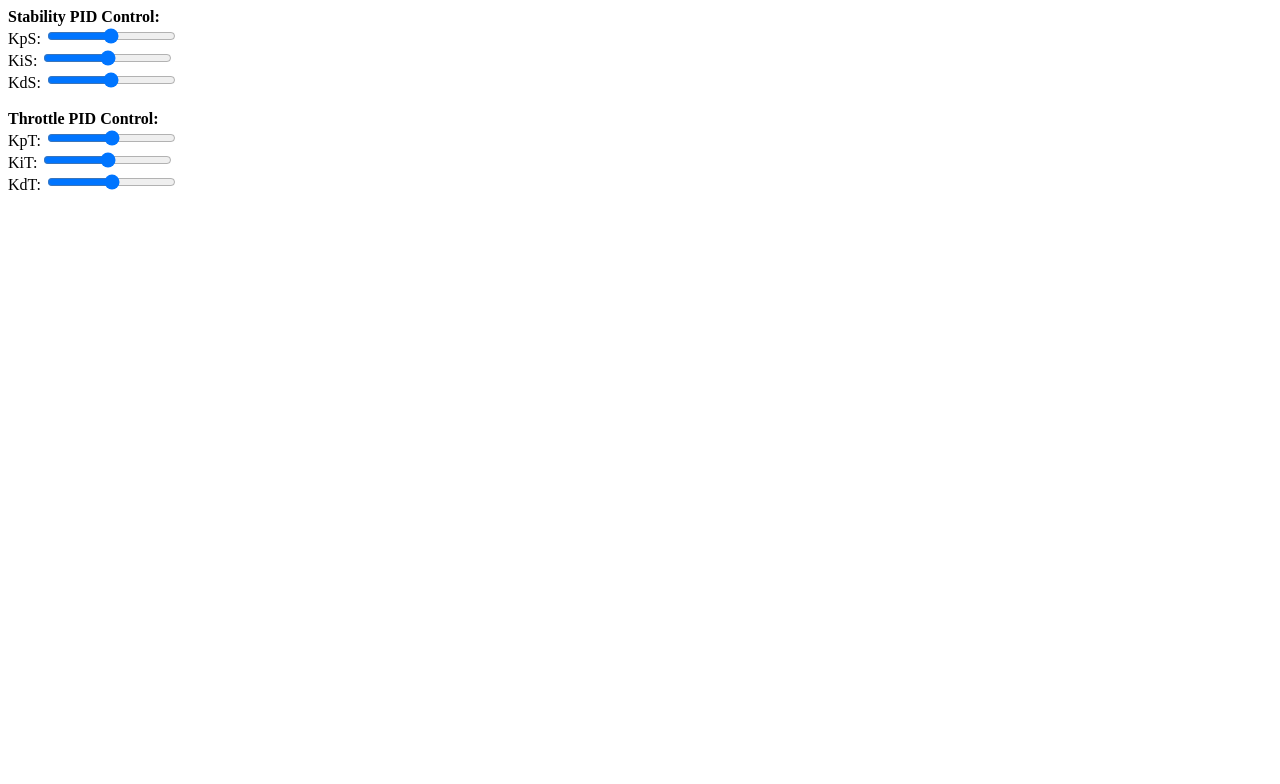
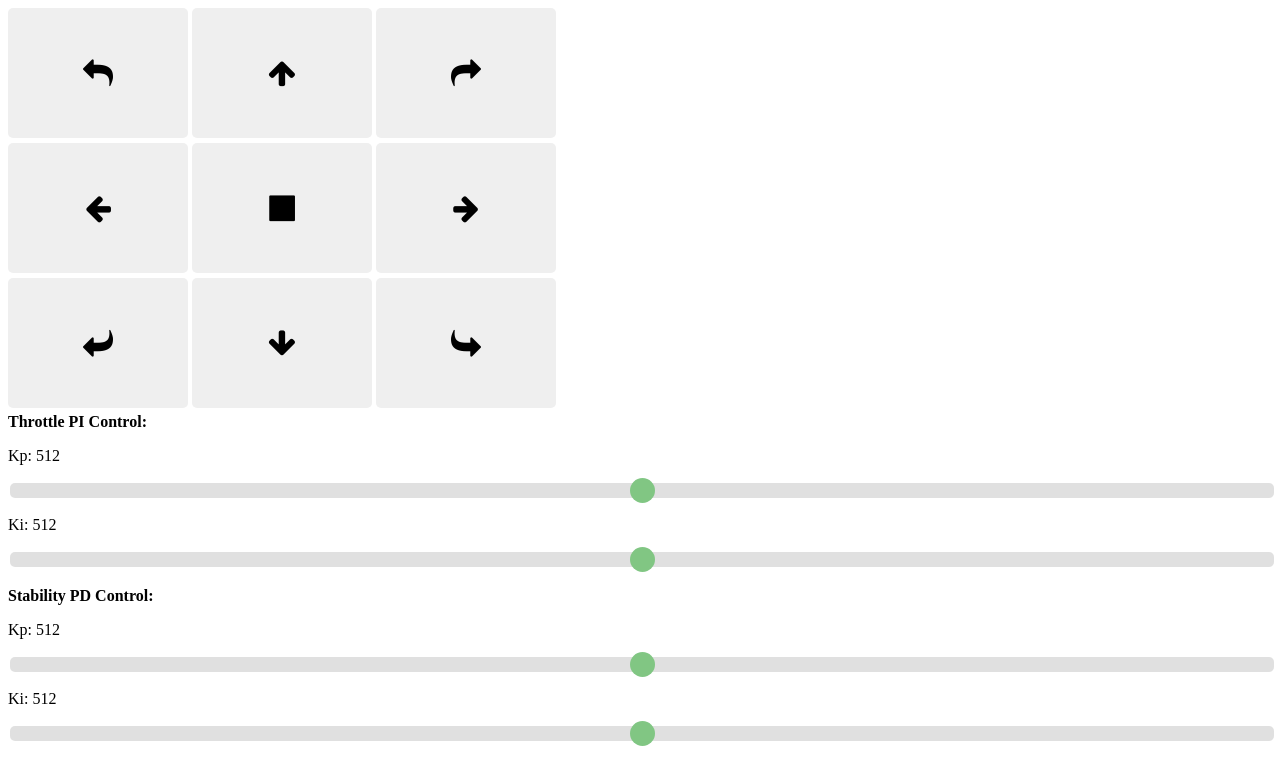
Before and after one commit to WuNoir/LP_Robot, a plain HTML site: page data/index.html in a window 1280 px wide. Drawn offline with Linux system fonts and the light colour scheme.

Commit message:
web interface refresh
reorganizing main file
refreshing web interface

```diff
--- a/data/index.html
+++ b/data/index.html
@@ -1,5 +1,59 @@
 <html>
 <head>
+<meta name="viewport" content="height=device-height, initial-scale=1.0, maximum-scale=1.0, user-scalable=no">
+<link rel="stylesheet" href="https://cdnjs.cloudflare.com/ajax/libs/font-awesome/4.7.0/css/font-awesome.min.css">
+<style type="text/css">
+.btn-command
+{
+font-size: 30px;
+border : none;
+border-radius : 5px;
+width:30%;
+padding: 50px 30px;
+}
+.row
+{
+margin-bottom:5px;
+min-height:100px ;
+max-width:600px;
+}
+.slidecontainer {
+    width: 100%;
+}
+.slider {
+    -webkit-appearance: none;
+    width: 100%;
+    height: 15px;
+    border-radius: 5px;
+    background: #d3d3d3;
+    outline: none;
+    opacity: 0.7;
+    -webkit-transition: .2s;
+    transition: opacity .2s;
+}
+
+.slider:hover {
+    opacity: 1;
+}
+
+.slider::-webkit-slider-thumb {
+    -webkit-appearance: none;
+    appearance: none;
+    width: 25px;
+    height: 25px;
+    border-radius: 50%;
+    background: #4CAF50;
+    cursor: pointer;
+}
+
+.slider::-moz-range-thumb {
+    width: 25px;
+    height: 25px;
+    border-radius: 50%;
+    background: #4CAF50;
+    cursor: pointer;
+}
+</style>
 <script>
 var connection = new WebSocket('ws://'+location.hostname+':81/', ['arduino']);
 connection.onopen = function(){
@@ -14,7 +68,7 @@ connection.onmessage = function(e){
     console.log('Server: ', e.data);
 };
 
-// context is string STABILITY or Throttle
+// context is string STABILITY or THROTTLE
 // kp, ki, kd  are 8bit values of the sliders
 function SendPIDValues( command, kp, ki, kd )
 {
@@ -29,7 +83,25 @@ function SendPIDValues( command, kp, ki, kd )
 
 }
 
-function sendStabilityPID(){
+// function to send direction for the robot remote controls
+// Context = "DIRECTION"
+// direction code
+// 7 9 8
+// 4 5 6
+// 1 2 3
+
+function SendRobotDirection ( directionCode)
+{
+	var msg = {
+    Context: "DIRECTION",
+    DIR : directionCode
+  };
+
+  connection.send(JSON.stringify(msg));
+
+}
+
+/*function sendStabilityPID(){
     var KpS = parseInt(document.getElementById('KpS').value).toString(16);
     var KiS = parseInt(document.getElementById('KiS').value).toString(16);
     var KdS = parseInt(document.getElementById('KdS').value).toString(16);
@@ -70,21 +142,87 @@ function sendThrottlePID(){
     var pidT = 'T'+KpT+KiT+KdT;
     console.log('ThrottlePID: ' + pidT);
     connection.send(pidT);
-}
+}*/
 </script>
 </head>
 <body>
+<div class = "row">
+			<button id='upleft' name="direction" value="upleft" class="btn-command" > <i class="fa fa-reply"></i>
+			</button>
+			<button id='up' name="direction" value="up" class="btn-command"  > <i class="fa fa-arrow-up"></i>
+			</button>
+			<button id='upright' name="direction" value="upright" class="btn-command"  > <i class="fa fa-share"></i>
+			</button>
+</div>
+<div class = "row">
+			<button id='left' name="direction" value="left" class="btn-command" > <i class="fa fa-arrow-left"></i>
+			</button>
+			<button id='stop' name="direction" value="stop" class="btn-command"  > <i class="fa fa-stop"></i>
+			</button>
+			<button id='right' name="direction" value="right" class="btn-command"  > <i class="fa fa-arrow-right"></i>
+			</button>
+</div>
+<div class = "row">
+			<button id='downleft' name="direction" value="downleft" class="btn-command" > <i class="fa fa-share fa-rotate-180"></i>
+			</button>
+			<button id='down' name="direction" value="down" class="btn-command"  > <i class="fa fa-arrow-down"></i>
+			</button>
+			<button id='downright' name="direction" value="downright" class="btn-command"  > <i class="fa fa-reply fa-rotate-180"></i>
+			</button>
+</div>
 
+<b>Throttle PI Control:</b><br/>
+<div class="slidecontainer">
+  <p>Kp: <span id="KpT"></span></p>
+  <input type="range" min="0" max="1023" value="512" class="slider" id="KpTRange" onchange="SendPIDValues( "THROTTLE",KpT,KiT,KdT );" >
+</div>
+<div class="slidecontainer">
+  <p>Ki: <span id="KiT"></span></p>
+  <input type="range" min="0" max="1023" value="512" class="slider" id="KiTRange" onchange="SendPIDValues( "THROTTLE",KpT,KiT,KdT );" >
+</div>
 
+<br/>
+<b>Stability PD Control:</b><br/>
+<div class="slidecontainer">
+  <p>Kp: <span id="KpS"></span></p>
+  <input type="range" min="0" max="1023" value="512" class="slider" id="KpSRange" onchange="SendPIDValues( "STABILITY",KpS,KiS,KdS );" >
+</div>
+<div class="slidecontainer">
+  <p>Ki: <span id="KdS"></span></p>
+  <input type="range" min="0" max="1023" value="512" class="slider" id="KdSRange" onchange="SendPIDValues( "STABILITY",KpS,KiS,KdS );" >
+</div>
 
-<b>Stability PID Control:</b><br/>
-KpS: <input id="KpS" type="range" min="0" max="1023" step="1" onchange="SendPIDValues( STABILITY,KpS,KiS,KdS );" /><br/>
-KiS: <input id="KiS" type="range" min="0" max="1023" step="1" onchange="SendPIDValues( STABILITY,KpS,KiS,KdS );" /><br/>
-KdS: <input id="KdS" type="range" min="0" max="1023" step="1" onchange="SendPIDValues( STABILITY,KpS,KiS,KdS );" /><br/>
-<br/>
-<b>Throttle PID Control:</b><br/>
-KpT: <input id="KpT" type="range" min="0" max="1023" step="1" onchange="SendPIDValues( THROTTLE,KpT,KiT,KdT );" /><br/>
-KiT: <input id="KiT" type="range" min="0" max="1023" step="1" onchange="SendPIDValues( THROTTLE,KpT,KiT,KdT );" /><br/>
-KdT: <input id="KdT" type="range" min="0" max="1023" step="1" onchange="SendPIDValues( THROTTLE,KpT,KiT,KdT );" /><br/>
+<script>
+var sliderKpT = document.getElementById("KpTRange");
+var outputKpT = document.getElementById("KpT");
+outputKpT.innerHTML = sliderKpT.value;
+
+sliderKpT.oninput = function() {
+  outputKpT.innerHTML = this.value;
+}
+
+var sliderKiT = document.getElementById("KiTRange");
+var outputKiT = document.getElementById("KiT");
+outputKiT.innerHTML = sliderKiT.value;
+
+sliderKiT.oninput = function() {
+  outputKiT.innerHTML = this.value;
+}
+
+var sliderKpS = document.getElementById("KpSRange");
+var outputKpS = document.getElementById("KpS");
+outputKpS.innerHTML = sliderKpS.value;
+
+sliderKpS.oninput = function() {
+  outputKpS.innerHTML = this.value;
+}
+var sliderKdS = document.getElementById("KdSRange");
+var outputKdS = document.getElementById("KdS");
+outputKdS.innerHTML = sliderKdS.value;
+
+sliderKdS.oninput = function() {
+  outputKdS.innerHTML = this.value;
+}
+</script>
 </body>
 </html>
```
Also changed, not shown: 1 other file.
